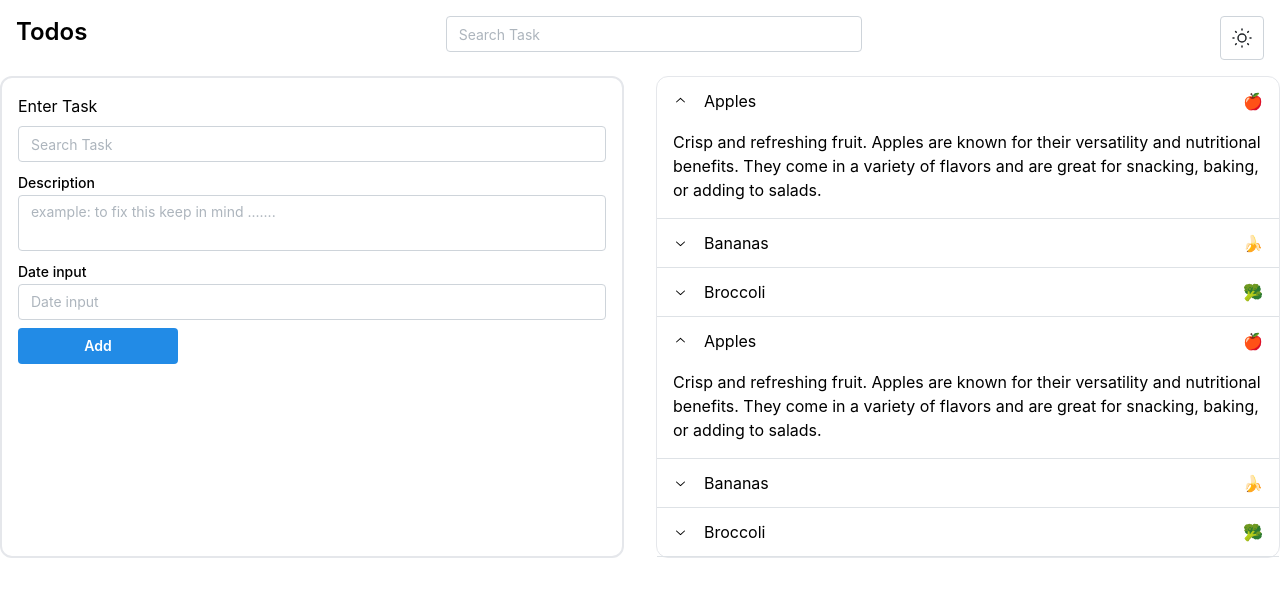
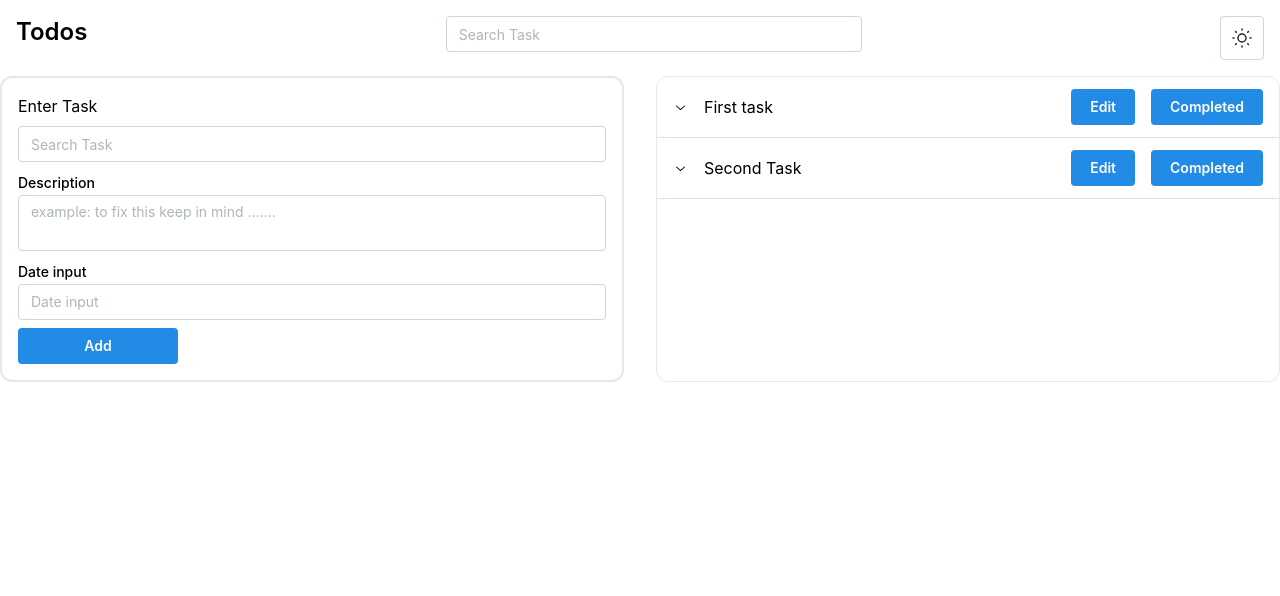
Before and after one commit to atulforworkk/todos, a React (Vite) app: page / in a window 1280 px wide. Shown: the top 596 px of the page. Built offline with nearby package versions, Linux system fonts and the light colour scheme.

Commit message:
new changes

```diff
--- a/src/components/taskList/TaskList.tsx
+++ b/src/components/taskList/TaskList.tsx
@@ -1,40 +1,32 @@
-import React from 'react'
-import { Accordion } from '@mantine/core';
-type Props = {}
+import React from "react";
+import { Accordion, Button } from "@mantine/core";
+type Props = {
+  value: string;
+  description: string;
+};
 
-const TaskList = (props: Props) => {
-
-    const groceries = [
-        {
-          emoji: '🍎',
-          value: 'Apples',
-          description:
-            'Crisp and refreshing fruit. Apples are known for their versatility and nutritional benefits. They come in a variety of flavors and are great for snacking, baking, or adding to salads.',
-        },
-        {
-          emoji: '🍌',
-          value: 'Bananas',
-          description:
-            'Naturally sweet and potassium-rich fruit. Bananas are a popular choice for their energy-boosting properties and can be enjoyed as a quick snack, added to smoothies, or used in baking.',
-        },
-        {
-          emoji: '🥦',
-          value: 'Broccoli',
-          description:
-            'Nutrient-packed green vegetable. Broccoli is packed with vitamins, minerals, and fiber. It has a distinct flavor and can be enjoyed steamed, roasted, or added to stir-fries.',
-        },
-      ];
-      const items = groceries.map((item) => (
-        <Accordion.Item key={item.value} value={item.value}>
-          <Accordion.Control icon={item.emoji}>{item.value}</Accordion.Control>
-          <Accordion.Panel>{item.description}</Accordion.Panel>
-        </Accordion.Item>
-      ));
+const TaskList = ({ value, description }: Props) => {
   return (
     <Accordion radius="lg" chevronPosition="left" defaultValue="Apples">
-    {items}
-  </Accordion>
-  )
-}
+      <Accordion.Item value={value}>
+        <Accordion.Control >
+          <div className="flex justify-between items-center"><h1>
+          {value}
+          </h1>
+          <div className="flex flex-row gap-4">
+          <Button>
+            Edit
+          </Button>
+          <Button>
+            Completed
+          </Button>
+          </div>
+          </div>
+        </Accordion.Control>
+        <Accordion.Panel>{description}</Accordion.Panel>
+      </Accordion.Item>
+    </Accordion>
+  );
+};
 
-export default TaskList
+export default TaskList;
--- /dev/null
+++ b/src/store/useTodosStore.ts
@@ -0,0 +1,8 @@
+import { create } from "zustand";
+
+type TodoStore= {
+    id:number;
+    newTask:string;
+    descriptiuon :string;
+    date:string;
+}
--- a/src/views/page/home/Home.tsx
+++ b/src/views/page/home/Home.tsx
@@ -1,6 +1,6 @@
 import LightDarkButton from "@/components/Mode/LightDarkButton";
 import TaskList from "@/components/taskList/TaskList";
-import NewTask from "@/composites/newTask/newTask";
+import NewTask from "@/composites/newTask/NewTask";
 import { Input } from "@mantine/core";
 import { useState } from "react";
 
@@ -16,10 +16,10 @@ const Home = (props: Props) => {
       <HomePageHeader />
       {/* homePageBody  */}
       <div className="grid grid-cols-1 md:grid-cols-12 gap-8">
-        <NewTask/>
+        <NewTask   />
         <div className="col-span-6 border rounded-xl">
-          <TaskList/>
-          <TaskList/>
+          <TaskList value="First task" description="lorem50"/>
+          <TaskList value="Second Task " description="Try to complete this task by today"/>
         </div>
       </div>
     </div>
```
